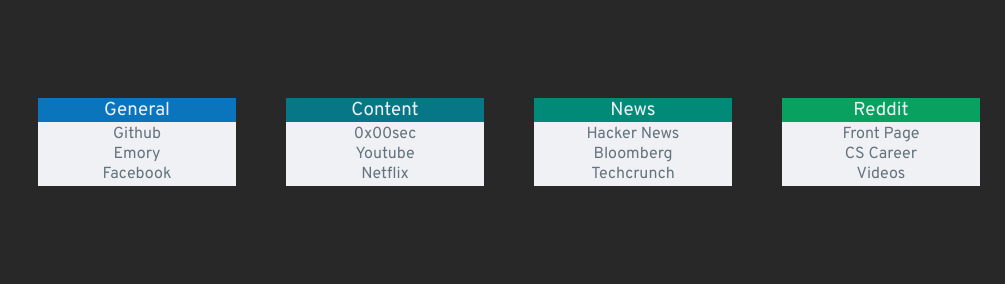
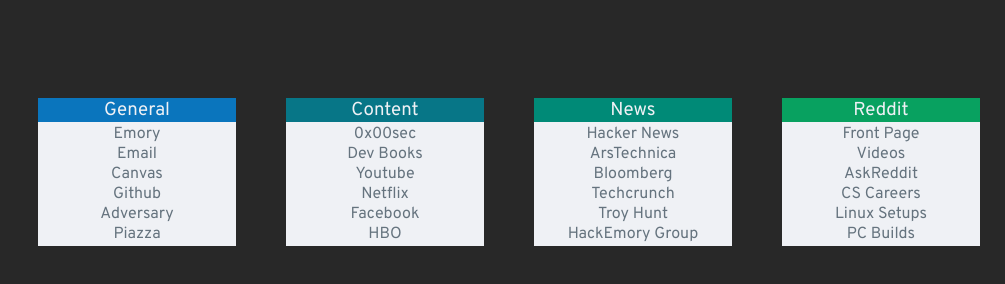
Before and after one commit to samlarson/startpage, a plain HTML site: page index.html in a window 1280 px wide. Shown: the part 182-466 px from the top of the page, without its empty margins (275-1280 px from the left). Drawn offline with Linux system fonts and the light colour scheme.

Commit message:
Added new links under categories

```diff
--- a/index.html
+++ b/index.html
@@ -18,33 +18,45 @@
                 <section class="general">
                     <h3>General</h3>
                     <ul>
-                        <li><a href="https://github.com/login">Github</a></li>
                         <li><a href="https://www.opus.emory.edu/">Emory</a></li>
-                        <li><a href="https://facebook.com/">Facebook</a></li>
+                        <li><a href="https://outlook.office365.com/">Email</a></li>
+                        <li><a href="https://canvas.emory.edu/">Canvas</a></li>
+                        <li><a href="https://github.com/samlarson">Github</a></li>
+                        <li><a href="https://platform.adversary.io/">Adversary</a></li>
+                        <li><a href="https://piazza.com/class/jldsjwfgkpe5jd">Piazza</a></li>
                     </ul>
                 </section>
                 <section class="content">
                     <h3>Content</h3>
                     <ul>
                         <li><a href="https://0x00sec.org/">0x00sec</a></li>
+                        <li><a href="https://github.com/EbookFoundation/free-programming-books/blob/master/free-programming-books.md">Dev Books</a></li>
                         <li><a href="https://www.youtube.com./">Youtube</a></li>
                         <li><a href="https://www.netflix.com/gb/login">Netflix</a></li>
+                        <li><a href="https://facebook.com/">Facebook</a></li>
+                        <li><a href="https://play.hbogo.com/">HBO</a></li>
                     </ul>
                 </section>
                 <section class="news">
                     <h3>News</h3>
                     <ul>
                         <li><a href="https://news.ycombinator.com/">Hacker News</a></li>
+                        <li><a href="https://arstechnica.com/">ArsTechnica</a></li>
                         <li><a href="https://www.bloomberg.com/">Bloomberg</a></li>
                         <li><a href="https://techcrunch.com/">Techcrunch</a></li>
+                        <li><a href="https://www.troyhunt.com/">Troy Hunt</a></li>
+                        <li><a href="https://hackemorygroup.com/">HackEmory Group</a></li>
                     </ul>
                 </section>
                 <section class="reddit">
                     <h3>Reddit</h3>
                     <ul>
                         <li><a href="https://old.reddit.com/">Front Page</a></li>
-                        <li><a href="https://old.reddit.com/r/cscareerquestions">CS Career</a></li>
                         <li><a href="https://old.reddit.com/r/videos">Videos</a></li>
+                        <li><a href="https://old.reddit.com/r/askreddit">AskReddit</a></li>
+                        <li><a href="https://old.reddit.com/r/cscareerquestions">CS Careers</a></li>
+                        <li><a href="https://old.reddit.com/r/linuxporn">Linux Setups</a></li>
+                        <li><a href="https://old.reddit.com/r/buildapc">PC Builds</a></li>
                     </ul>
                 </section>
             </section>
```
